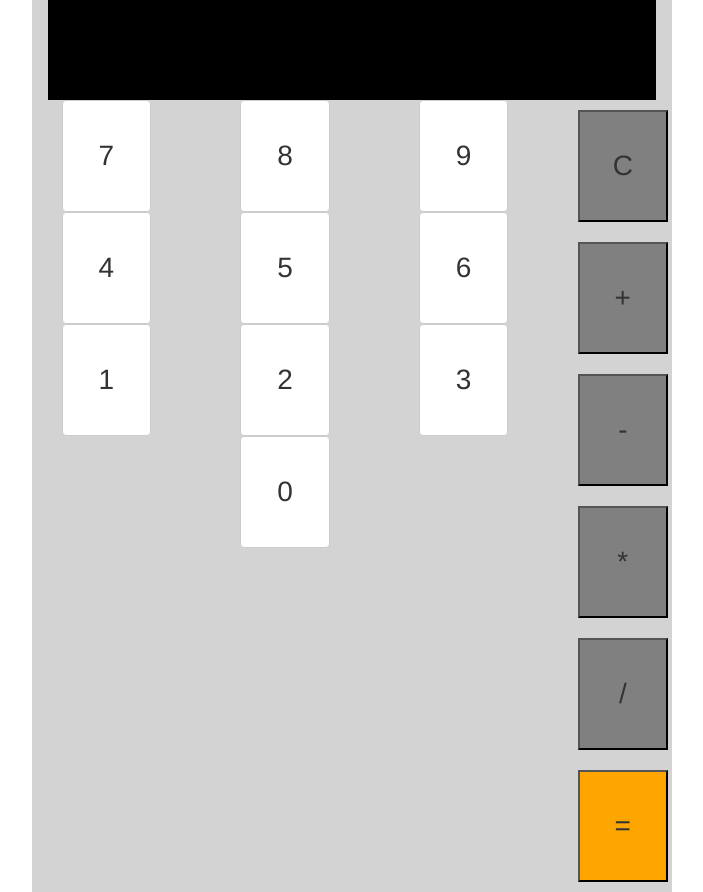
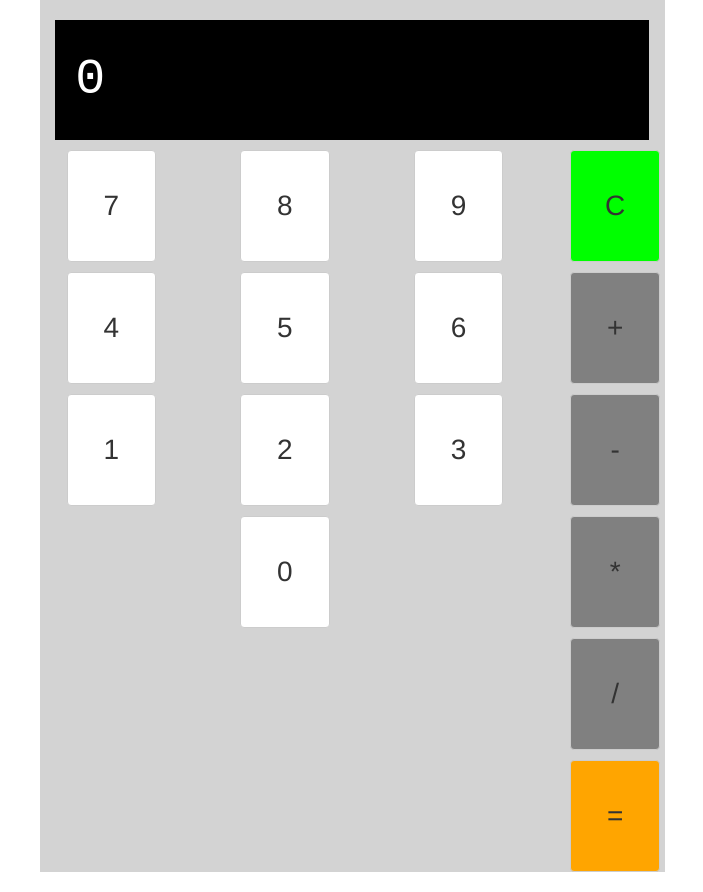
Before and after one commit to alexanderqchen/calculator, a plain HTML site: page index.html in a window 1280 px wide. Shown: the whole page, without its empty margins (288-991 px from the left). Drawn offline with nearby package versions, Linux system fonts and the light colour scheme.

Commit message:
css done

```diff
--- a/index.html
+++ b/index.html
@@ -18,12 +18,13 @@
 		<script src="https://maxcdn.bootstrapcdn.com/bootstrap/3.3.7/js/bootstrap.min.js"></script>
 	</head>
 	<body>
-		<center>
+		<div class="container-fluid">
 				<div id="calculator">
 					<div class="row" id="screen">
+						<h1 id="display">0</h1>
 					</div>
 					<div class="row" id="buttons">
-				<div class="col-lg-8 col-md-8 col-sm-8 col-xs-8" id="numbers">
+						<div class="col-lg-10 col-md-10 col-sm-10 col-xs-10" id="numbers">
 							<div class="row">
 								<div class="col-lg-4 col-md-4 col-sm-4 col-xs-4">
 									<button class="number btn btn-default" id="seven">7</button>
@@ -67,17 +68,17 @@
 							</div>
 						</div>
 
-				<div class="col-lg-4 col-md-4 col-sm-4 col-xs-4" id="operations">
-					<button class="operation" id="clear">C</button>
-					<button class="operation" id="plus">+</button>
-					<button class="operation" id="minus">-</button>
-					<button class="operation" id="times">*</button>
-					<button class="operation" id="divide">/</button>
-					<button class="operation" id="equals">=</button>
+						<div class="col-lg-2 col-md-2 col-sm-2 col-xs-2" id="operations">
+							<button class="operation btn btn-default" id="clear">C</button>
+							<button class="operation btn btn-default" id="plus">+</button>
+							<button class="operation btn btn-default" id="minus">-</button>
+							<button class="operation btn btn-default" id="times">*</button>
+							<button class="operation btn btn-default" id="divide">/</button>
+							<button class="operation btn btn-default" id="equals">=</button>
 						</div>
 					</div>
 				</div>
-		</center>
+		</div>
 
 
 		<!--<div id="calculator">
--- a/styles.css
+++ b/styles.css
@@ -1,19 +1,3 @@
-#screen{
-	width: 95%;
-	height: 100px;
-	margin: auto;
-	background: black;
-}
-#display{
-	margin: 10px;
-	color: white;
-	line-height: 100px;
-	vertical-align: middle;
-	font-size: 50px;
-	text-align: left;
-	letter-spacing: 5px;
-	font-family: monospace;
-}
 #calculator{
 	width: 50%;
 	margin: auto;
@@ -21,26 +5,46 @@
 	text-align: center;
 	background: lightgrey;
 }
+#screen{
+	width: 95%;
+	height: 15vh;
+	margin: auto;
+	margin-top: 20px;
+	background: black;
+}
+#display{
+	margin: 0 20px;
+	color: white;
+	line-height: 15vh;
+	vertical-align: middle;
+	font-size: 50px;
+	text-align: left;
+	letter-spacing: 5px;
+	font-family: monospace;
+}
+#buttons{
+	width: 100%;
+}
 #numbers{
-	width: 80%;
-	float: left;
+
 }
-#operations{
-	width: 20%;
-	float: right;
-}
+
 .number{
 	width: 7vw;
 	height: 14vh;
 	font-size: 200% !important;
+	margin: 10px;
 }
 .operation{
 	width: 7vw;
 	height: 14vh;
 	margin: 10px;
-	font-size: 200%;
-	background: grey;
+	font-size: 200% !important;
+	background: grey !important;
 }
 #equals{
-	background: orange;
+	background: orange !important;
 }
+#clear{
+	background: #00FF00 !important;
+}
```
Lines whose indentation alone changed are shown as unchanged.
